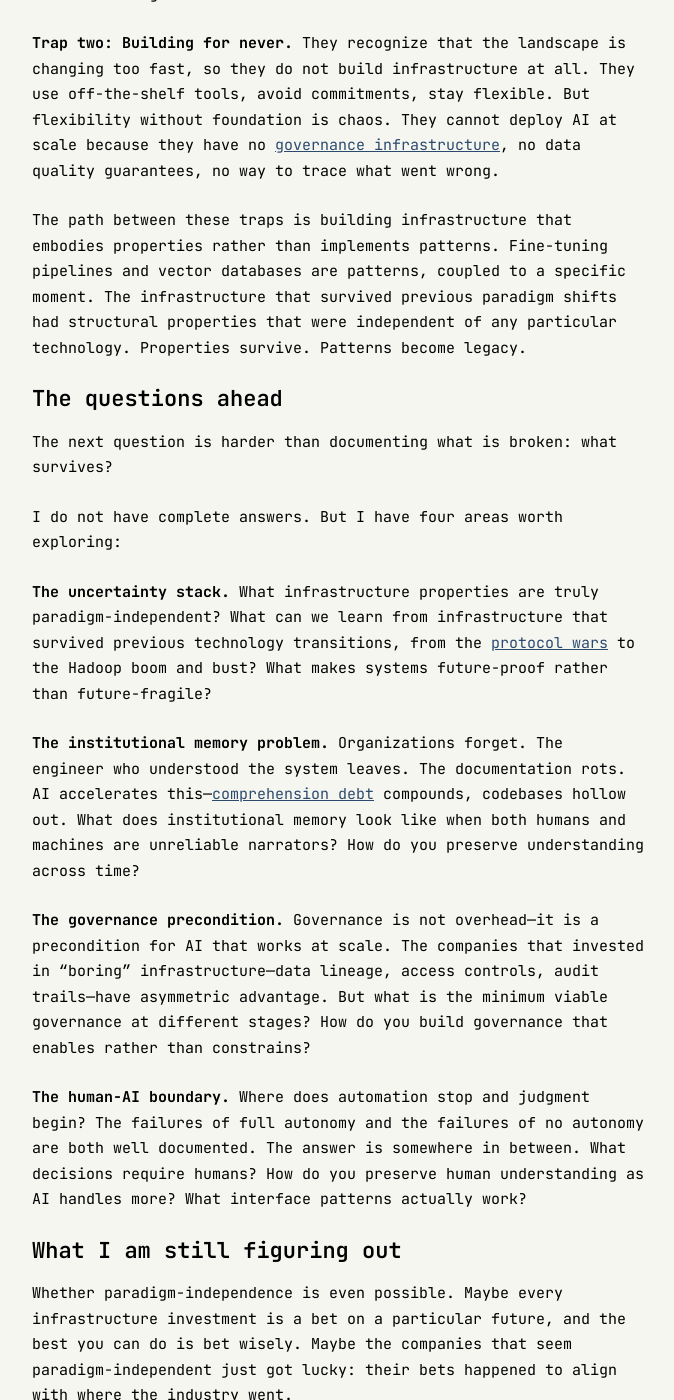
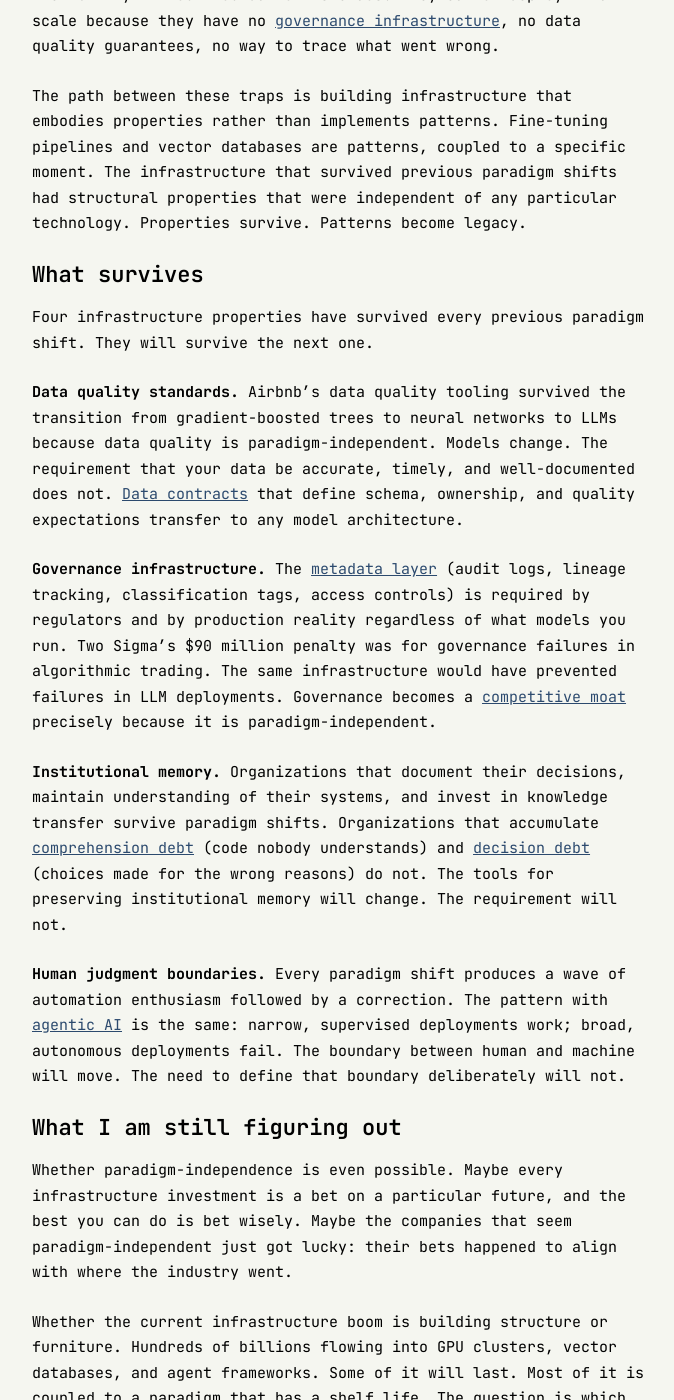
Before and after one commit to ashita-ai/ashita-ai.github.io, a Jekyll site: the page built from _posts/2026-03-03-building-for-tomorrow.md, in a window 1280 px wide and 1400 px high, scrolled down 1582 px. Shown: the whole window, without its empty margins (302-976 px from the left). Built offline with Jekyll 4.4.1, drawn with Linux system fonts in a browser that asks for light colours; some of the changed text lies outside the part shown.

Commit message:
Fix Compliance Moat and restructure Building for Tomorrow
Compliance Moat: remove unsourceable examples (unnamed fintech,
unnamed $400M institution), fix redundant closing with callback
to opener, replace em-dashes.

Building for Tomorrow: correct factually wrong Airbnb claim (their
infrastructure survived paradigm shifts, not died), replace empty
"questions ahead" section with "what survives" giving actual answers
backed by series evidence, fix closing consistency.

```diff
--- a/_posts/2026-03-03-building-for-tomorrow.md
+++ b/_posts/2026-03-03-building-for-tomorrow.md
@@ -4,21 +4,17 @@
 date: 2026-03-03
 ---
 
-In 2019, Airbnb's data platform team was considered state of the art. They had [invested heavily](https://medium.com/airbnb-engineering/data-quality-at-airbnb-870d03080469) in data quality tooling, built sophisticated feature stores, and published papers on their machine learning infrastructure. By 2023, the entire paradigm had shifted. The models they built infrastructure for—gradient boosted trees, logistic regression, carefully engineered features—were being replaced by foundation models that did not need any of it.
+In 2019, Airbnb's data platform was considered state of the art. They had [invested heavily](https://medium.com/airbnb-engineering/data-quality-at-airbnb-870d03080469) in data quality tooling, built sophisticated feature stores, and published papers on their machine learning infrastructure. Since then, the ML paradigm has shifted multiple times: gradient-boosted trees gave way to neural networks, then to foundation models. The feature platform they built, [Chronon](https://www.infoq.com/news/2024/04/airbnb-chronon-open-sourced/), was open-sourced in 2024 and is still in active use. Stripe co-maintains it.
 
-Their infrastructure was not wrong. It was right for its time. But its time passed.
+Their infrastructure survived because it was built on properties (data quality, consistency, lineage) rather than patterns (specific model types, specific frameworks). The paradigm shifted. The foundation did not.
 
-Tomorrow is uncertain. The models will change. The regulatory landscape will shift. The organizational failures will persist in new forms. How do you build for a future you cannot predict?
-
-This is the central paradox of infrastructure: it must be stable enough to rely on and flexible enough to evolve. The companies that built for yesterday's AI (rule-based systems, narrow ML) are now stuck. The companies building for today's AI (prompt engineering, RAG pipelines) will be stuck in three years.
-
-What does it mean to build for tomorrow when tomorrow keeps moving?
+Tomorrow is uncertain. The models will change. The regulatory landscape will shift. The organizational failures will persist in new forms. The question is not how to predict the future. The question is what to build that survives regardless.
 
 ## What dies
 
 GPT-4 will be a footnote by 2030. LangChain and LlamaIndex will be replaced by whatever comes next. RAG pipelines may look as dated as MapReduce within five years. The models, frameworks, and architectures are furniture. They are supposed to be replaced.
 
-The infrastructure that dies with them is the problem. Airbnb's feature stores were coupled to a specific ML paradigm. When that paradigm shifted, the infrastructure became a constraint rather than a foundation. The same coupling is happening right now: vector databases tightly bound to current embedding models, agent frameworks coupled to today's LLM APIs, prompt engineering patterns optimized for how current models process text.
+The infrastructure that dies with them is the problem. MapReduce pipelines were state of the art in 2012. By 2018, cloud data warehouses had made most of them obsolete. The same coupling is happening now: vector databases tightly bound to current embedding models, agent frameworks coupled to today's LLM APIs, prompt engineering patterns optimized for how current models process text.
 
 The question is what to build that does not die with the current paradigm. Not models, not frameworks, not architectures. Something more fundamental: infrastructure properties that were valuable before LLMs and will be valuable after whatever comes next.
 
@@ -26,25 +22,23 @@
 
 Most organizations fall into one of two traps.
 
-**Trap one: Building for today.** They adopt the current best practices—fine-tuning, RAG, prompt engineering—and build infrastructure optimized for exactly those patterns. When the paradigm shifts, the infrastructure becomes a constraint. The feature stores that Airbnb built were perfectly designed for the ML workflows of 2019. They were not designed for the LLM workflows of 2024.
+**Trap one: Building for today.** They adopt the current best practices (fine-tuning, RAG, prompt engineering) and build infrastructure optimized for exactly those patterns. When the paradigm shifts, the infrastructure becomes a constraint. MapReduce pipelines were perfectly designed for the batch processing workflows of 2012. They were not designed for the real-time analytics of 2018.
 
 **Trap two: Building for never.** They recognize that the landscape is changing too fast, so they do not build infrastructure at all. They use off-the-shelf tools, avoid commitments, stay flexible. But flexibility without foundation is chaos. They cannot deploy AI at scale because they have no [governance infrastructure](/blog/the-metadata-control-plane/), no data quality guarantees, no way to trace what went wrong.
 
 The path between these traps is building infrastructure that embodies properties rather than implements patterns. Fine-tuning pipelines and vector databases are patterns, coupled to a specific moment. The infrastructure that survived previous paradigm shifts had structural properties that were independent of any particular technology. Properties survive. Patterns become legacy.
 
-## The questions ahead
+## What survives
 
-The next question is harder than documenting what is broken: what survives?
+Four infrastructure properties have survived every previous paradigm shift. They will survive the next one.
 
-I do not have complete answers. But I have four areas worth exploring:
+**Data quality standards.** Airbnb's data quality tooling survived the transition from gradient-boosted trees to neural networks to LLMs because data quality is paradigm-independent. Models change. The requirement that your data be accurate, timely, and well-documented does not. [Data contracts](/blog/the-data-platform-decisions-that-haunt-you/) that define schema, ownership, and quality expectations transfer to any model architecture.
 
-**The uncertainty stack.** What infrastructure properties are truly paradigm-independent? What can we learn from infrastructure that survived previous technology transitions, from the [protocol wars](https://en.wikipedia.org/wiki/Protocol_Wars) to the Hadoop boom and bust? What makes systems future-proof rather than future-fragile?
+**Governance infrastructure.** The [metadata layer](/blog/the-metadata-control-plane/) (audit logs, lineage tracking, classification tags, access controls) is required by regulators and by production reality regardless of what models you run. Two Sigma's $90 million penalty was for governance failures in algorithmic trading. The same infrastructure would have prevented failures in LLM deployments. Governance becomes a [competitive moat](/blog/the-compliance-moat/) precisely because it is paradigm-independent.
 
-**The institutional memory problem.** Organizations forget. The engineer who understood the system leaves. The documentation rots. AI accelerates this—[comprehension debt](/blog/the-three-debts/) compounds, codebases hollow out. What does institutional memory look like when both humans and machines are unreliable narrators? How do you preserve understanding across time?
+**Institutional memory.** Organizations that document their decisions, maintain understanding of their systems, and invest in knowledge transfer survive paradigm shifts. Organizations that accumulate [comprehension debt](/blog/the-three-debts/) (code nobody understands) and [decision debt](/blog/the-three-debts/) (choices made for the wrong reasons) do not. The tools for preserving institutional memory will change. The requirement will not.
 
-**The governance precondition.** Governance is not overhead—it is a precondition for AI that works at scale. The companies that invested in "boring" infrastructure—data lineage, access controls, audit trails—have asymmetric advantage. But what is the minimum viable governance at different stages? How do you build governance that enables rather than constrains?
-
-**The human-AI boundary.** Where does automation stop and judgment begin? The failures of full autonomy and the failures of no autonomy are both well documented. The answer is somewhere in between. What decisions require humans? How do you preserve human understanding as AI handles more? What interface patterns actually work?
+**Human judgment boundaries.** Every paradigm shift produces a wave of automation enthusiasm followed by a correction. The pattern with [agentic AI](/blog/against-agentic-everything/) is the same: narrow, supervised deployments work; broad, autonomous deployments fail. The boundary between human and machine will move. The need to define that boundary deliberately will not.
 
 ## What I am still figuring out
 
@@ -54,6 +48,6 @@
 
 ---
 
-Airbnb's feature stores were perfectly designed for gradient-boosted trees. They were furniture. But the data quality standards that powered them, the governance infrastructure underneath—those transfer to any paradigm. The furniture had to be replaced. The discipline underneath it did not.
+Airbnb's ML paradigm shifted three times. Their data quality infrastructure survived all three, not because anyone predicted the shifts, but because quality standards, governance, and lineage tracking are not coupled to any particular model architecture. The models were furniture. The data discipline was structure.
 
-The question is not whether your infrastructure will become obsolete. It will. The question is whether anything survives when it does.
+The question is not whether your infrastructure will become obsolete. Parts of it will. The question is whether you built anything underneath that survives when it does.
```
Also changed, not shown: _posts/2026-02-28-the-compliance-moat.md (+16 -22 lines).
